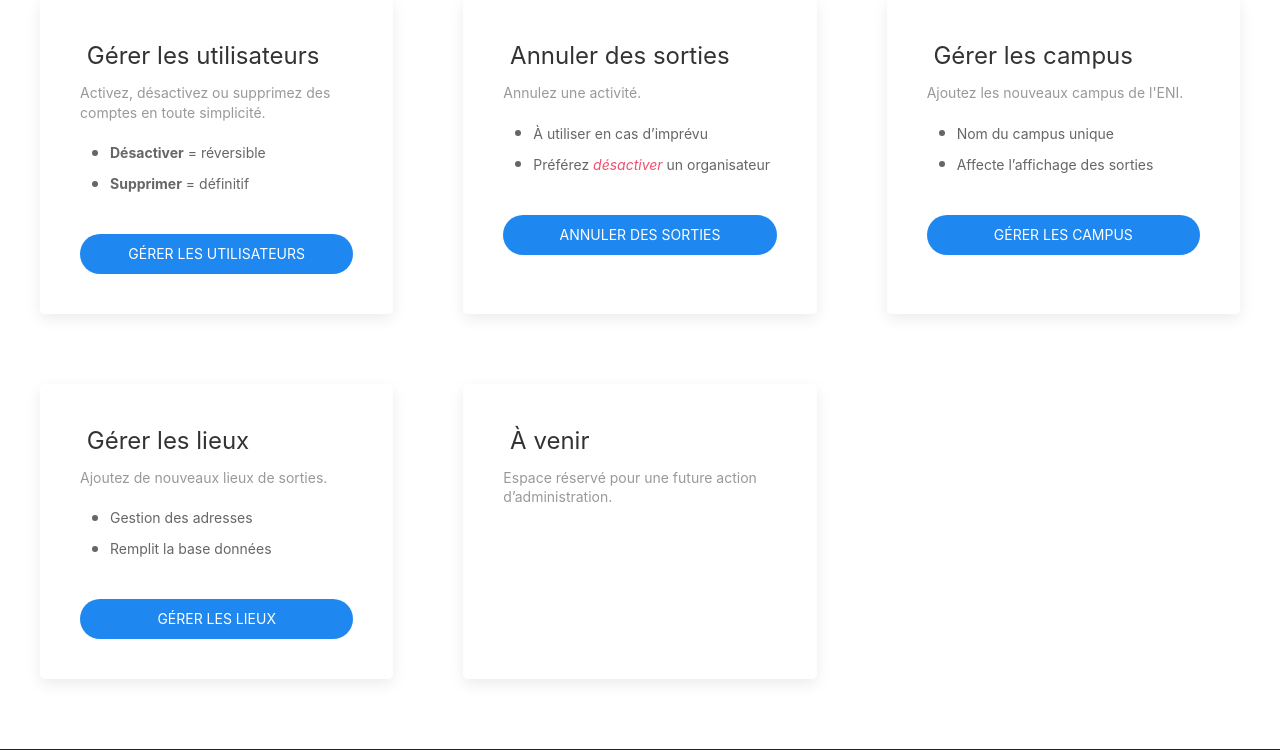
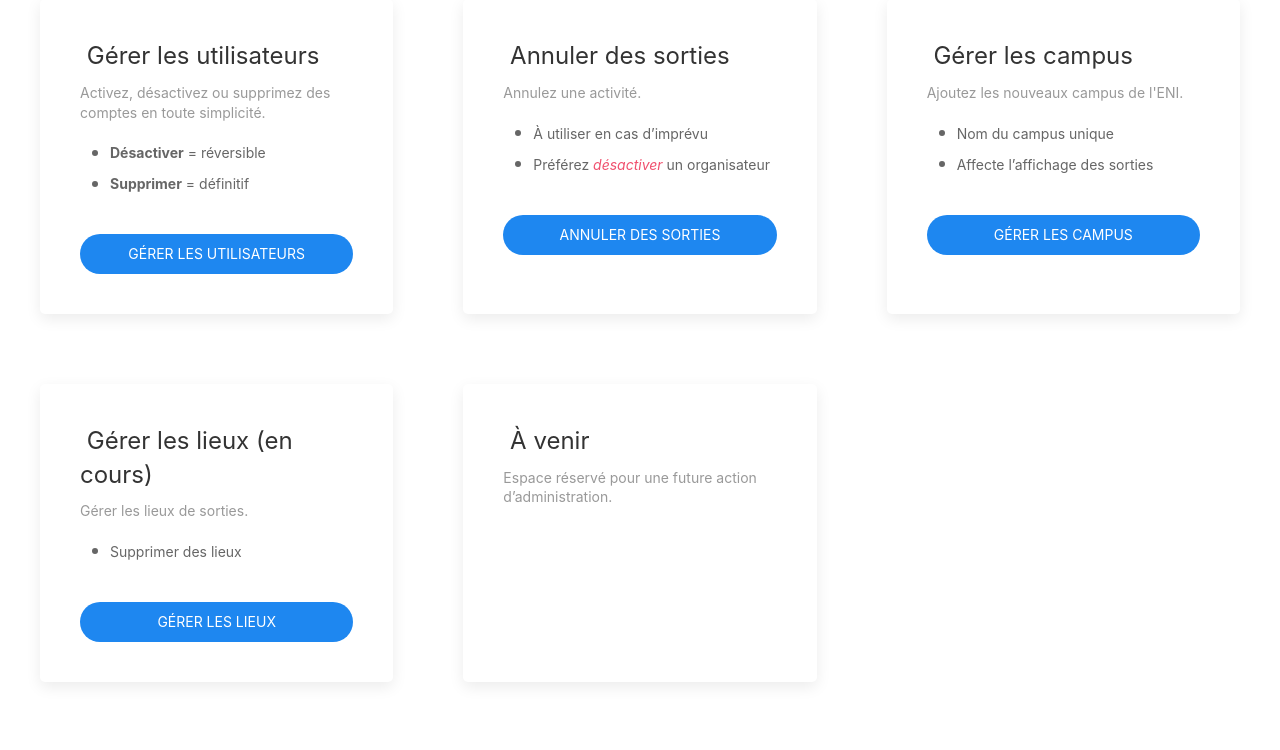
Before and after one commit to laurine-s/CampusMouv, a Symfony app: template templates/admin/dashboard.html.twig in a window 1280 px wide. Shown: the part 689-1439 px from the top of the page. Run offline with Twig, Linux system fonts and the light colour scheme; the template is opened without the code that fills it, so the values that code supplies are empty; style sheets or scripts are compiled from the project's sources; some libraries are stand-ins or nearby versions.

Commit message:
feat(admin): amélioration du dashboard avec ajout de la carte "Gérer les lieux"
- Ajout d'une nouvelle carte "Gérer les lieux" dans le dashboard administrateur.
- Fonctionnalité encore non implémentée (placeholder pour la future gestion des lieux).

```diff
--- a/src/Controller/AdminController.php
+++ b/src/Controller/AdminController.php
@@ -3,10 +3,12 @@
 namespace App\Controller;
 
 use App\Entity\Campus;
+use App\Entity\Lieu;
 use App\Entity\Sortie;
 use App\Entity\User;
 use App\Enum\Role;
 use App\Form\CampusType;
+use App\Form\LieuType;
 use App\Form\UserRegistrationAdminType;
 use App\Form\ImportUserType;
 use App\Service\AdminService;
--- a/templates/admin/dashboard.html.twig
+++ b/templates/admin/dashboard.html.twig
@@ -35,7 +35,7 @@
             <div>
                 <div class="uk-card uk-card-default uk-card-body uk-border-rounded uk-height-1-1">
                     <h3 class="uk-card-title uk-margin-remove-bottom">
-                        <span uk-icon="icon: user"></span> Importer des utilisateurs
+                        <span uk-icon="icon: upload"></span> Importer des utilisateurs
                     </h3>
                     <p class="uk-text-meta uk-margin-small-top">
                         Chargez un <strong>fichier CSV</strong> pour créer plusieurs comptes en une fois.
@@ -121,7 +121,7 @@
             <div>
                 <div class="uk-card uk-card-default uk-card-body uk-border-rounded uk-height-1-1">
                     <h3 class="uk-card-title uk-margin-remove-bottom">
-                        <span uk-icon="icon: location"></span> Gérer les campus
+                        <span uk-icon="icon: bookmark"></span> Gérer les campus
                     </h3>
                     <p class="uk-text-meta uk-margin-small-top">
                         Ajoutez les nouveaux campus de l'ENI.
@@ -141,14 +141,13 @@
             <div>
                 <div class="uk-card uk-card-default uk-card-body uk-border-rounded uk-height-1-1">
                     <h3 class="uk-card-title uk-margin-remove-bottom">
-                        <span uk-icon="icon: location"></span> Gérer les lieux
+                        <span uk-icon="icon: location"></span> Gérer les lieux (en cours)
                     </h3>
                     <p class="uk-text-meta uk-margin-small-top">
-                        Ajoutez de nouveaux lieux de sorties.
+                        Gérer les lieux de sorties.
                     </p>
                     <ul class="uk-list uk-list-bullet uk-text-small uk-margin-small-top">
-                        <li>Gestion des adresses</li>
-                        <li>Remplit la base données</li>
+                        <li>Supprimer des lieux</li>
                     </ul>
                     <a class="uk-button uk-button-primary uk-border-pill uk-width-1-1 uk-margin-top"
                        aria-label="Gérer les lieux">
```
